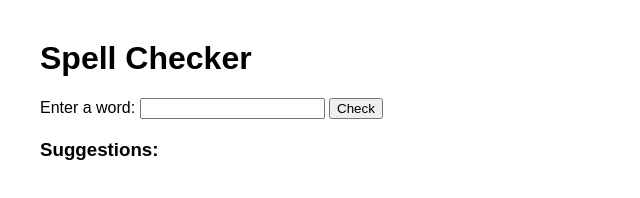
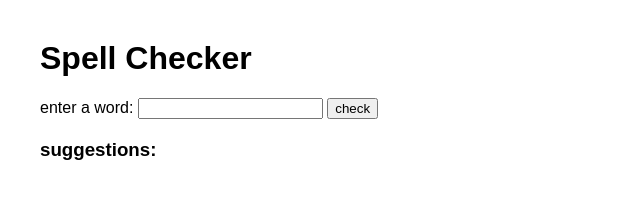
Before and after one commit to nuresabri/SpellChecker, a plain HTML site: page index.html in a window 1280 px wide. Shown: the full height of the page, 0-640 px from the left. Drawn offline with Linux system fonts and the light colour scheme.

Commit message:
Update index.html

```diff
--- a/index.html
+++ b/index.html
@@ -25,9 +25,9 @@
 <body>
     <h1>Spell Checker</h1>
     <form>
-        <label for="wordInput">Enter a word:</label>
+        <label for="wordInput">enter a word:</label>
         <input type="text" id="wordInput" name="wordInput" required>
-        <button type="button" id="submit">Check</button>
+        <button type="button" id="submit">check</button>
     </form>
 
     <div id="results">
@@ -36,7 +36,7 @@
     </div>
 
     <div>
-        <h3>Suggestions:</h3>
+        <h3>suggestions:</h3>
         <ul id="suggestions"></ul>
     </div>
 
```
